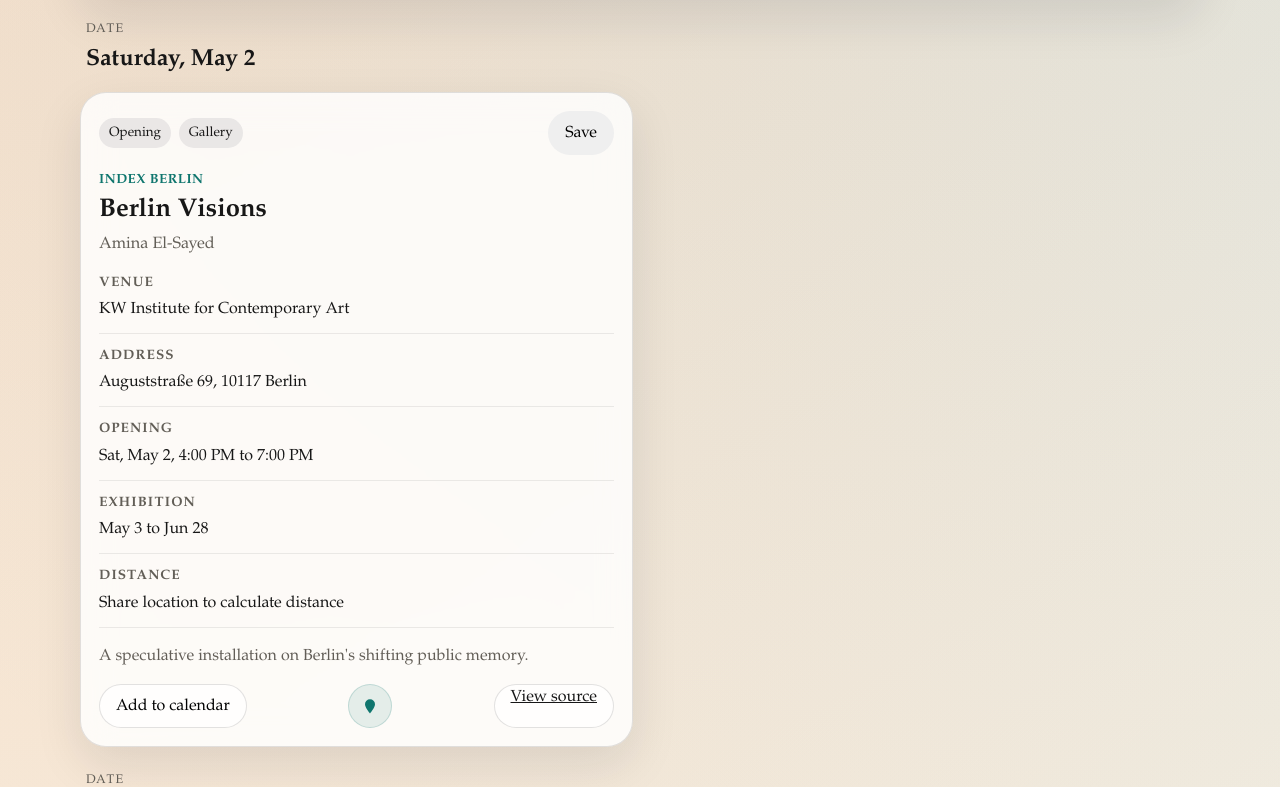
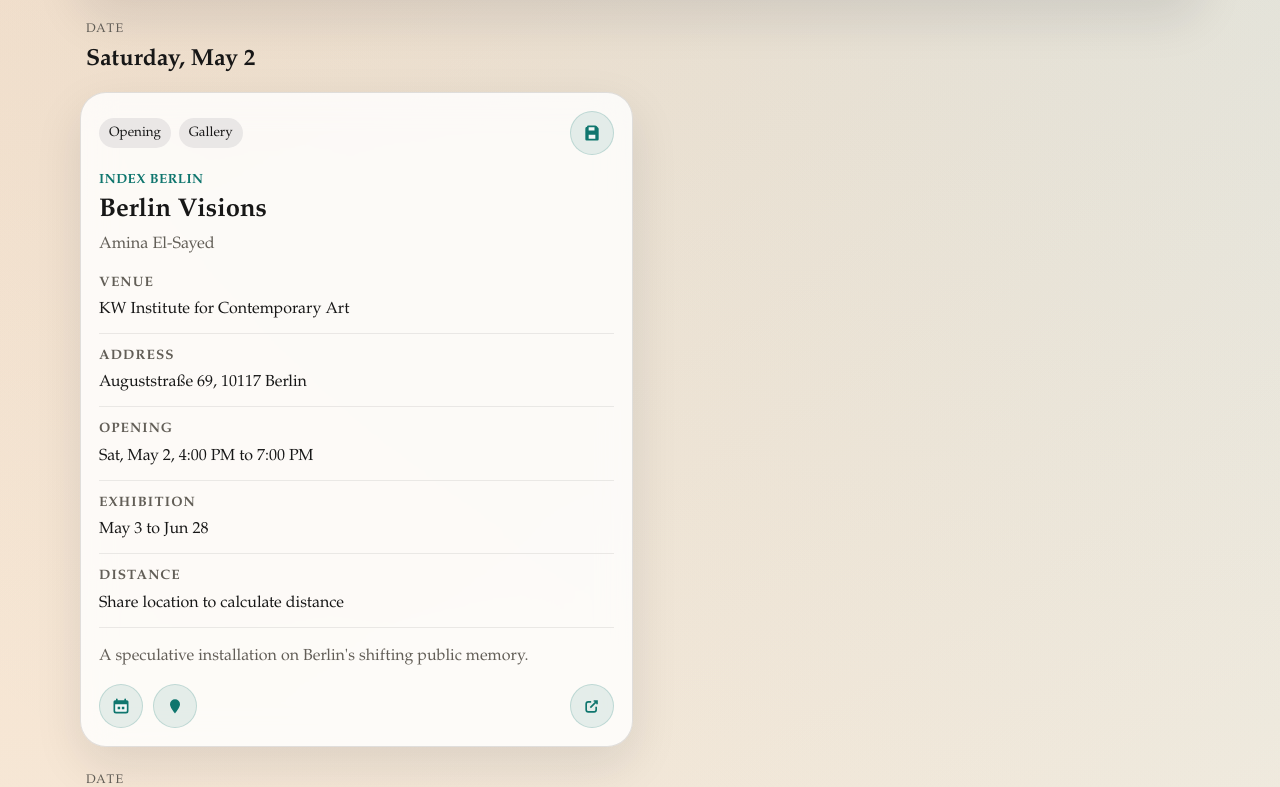
Before and after one commit to stoimen/berlin-art-openings, a React (Vite) app: page / in a window 1280 px wide. Shown: the part 813-1600 px from the top of the page. Built offline with nearby package versions, Linux system fonts and the light colour scheme; no server answers.

Commit message:
Polish event action icon layout

```diff
--- a/src/components/EventCard.tsx
+++ b/src/components/EventCard.tsx
@@ -17,6 +17,7 @@
 
 export function EventCard({ event, locationEnabled, onToggleFavorite }: EventCardProps) {
   const tagList = event.tags?.length ? event.tags : [event.eventType];
+  const favoriteLabel = event.isFavorite ? 'Remove from favorites' : 'Save to favorites';
 
   return (
     <article className="event-card">
@@ -32,11 +33,17 @@
 
         <button
           type="button"
-          className={event.isFavorite ? 'favorite-button active' : 'favorite-button'}
+          className={event.isFavorite ? 'icon-circle-button active' : 'icon-circle-button'}
           aria-pressed={event.isFavorite}
+          aria-label={favoriteLabel}
+          title={favoriteLabel}
           onClick={() => onToggleFavorite(event.id)}
         >
-          {event.isFavorite ? 'Saved' : 'Save'}
+          <svg viewBox="0 0 24 24" aria-hidden="true">
+            <path d="M6 4.5A1.5 1.5 0 0 1 7.5 3h8.4a2.1 2.1 0 0 1 1.48.62l1.99 1.99A2.1 2.1 0 0 1 20 7.1V19.5A1.5 1.5 0 0 1 18.5 21h-13A1.5 1.5 0 0 1 4 19.5v-13A2 2 0 0 1 6 4.5Z" />
+            <path d="M8 5h7v4H8z" fill="var(--surface-strong)" />
+            <path d="M8 14h8v5H8z" fill="var(--surface-strong)" />
+          </svg>
         </button>
       </div>
 
@@ -79,11 +86,21 @@
       </div>
 
       <div className="event-actions">
-        <button type="button" className="ghost-button" onClick={() => downloadEventIcs(event)}>
-          Add to calendar
+        <button
+          type="button"
+          className="icon-circle-button"
+          onClick={() => downloadEventIcs(event)}
+          aria-label="Add to calendar"
+          title="Add to calendar"
+        >
+          <svg viewBox="0 0 24 24" aria-hidden="true">
+            <path d="M7 3a1 1 0 0 1 1 1v1h8V4a1 1 0 1 1 2 0v1h1a2 2 0 0 1 2 2v11a3 3 0 0 1-3 3H6a3 3 0 0 1-3-3V7a2 2 0 0 1 2-2h1V4a1 1 0 0 1 1-1Z" />
+            <path d="M5 10h14v8a1 1 0 0 1-1 1H6a1 1 0 0 1-1-1v-8Z" fill="var(--surface-strong)" />
+            <path d="M8 13h3v3H8zM13 13h3v3h-3z" />
+          </svg>
         </button>
         <a
-          className="map-circle-button"
+          className="icon-circle-button map-circle-button"
           href={buildMapsUrl(event)}
           target="_blank"
           rel="noreferrer"
@@ -95,8 +112,18 @@
             <circle cx="12" cy="10" r="2.5" />
           </svg>
         </a>
-        <a className="ghost-button" href={event.sourceUrl} target="_blank" rel="noreferrer">
-          View source
+        <a
+          className="icon-circle-button source-circle-button"
+          href={event.sourceUrl}
+          target="_blank"
+          rel="noreferrer"
+          aria-label="Open source page in a new tab"
+          title="Open source page"
+        >
+          <svg viewBox="0 0 24 24" aria-hidden="true">
+            <path d="M14 5h5v5h-2V8.41l-6.29 6.3-1.42-1.42 6.3-6.29H14V5Z" />
+            <path d="M6 6h5v2H7.5A1.5 1.5 0 0 0 6 9.5v7A1.5 1.5 0 0 0 7.5 18h7a1.5 1.5 0 0 0 1.5-1.5V13h2v3.5a3.5 3.5 0 0 1-3.5 3.5h-7A3.5 3.5 0 0 1 4 16.5v-7A3.5 3.5 0 0 1 7.5 6H6Z" />
+          </svg>
         </a>
       </div>
     </article>
--- a/src/index.css
+++ b/src/index.css
@@ -241,9 +241,8 @@
 
 .chip-button,
 .ghost-button,
-.map-circle-button,
+.icon-circle-button,
 .primary-button,
-.favorite-button,
 .refresh-button {
   min-height: 44px;
   border-radius: 999px;
@@ -257,9 +256,8 @@
 
 .chip-button:hover,
 .ghost-button:hover,
-.map-circle-button:hover,
+.icon-circle-button:hover,
 .primary-button:hover,
-.favorite-button:hover,
 .refresh-button:hover {
   transform: translateY(-1px);
 }
@@ -270,7 +268,7 @@
   border-color: var(--line);
 }
 
-.map-circle-button {
+.icon-circle-button {
   display: inline-grid;
   place-items: center;
   width: 44px;
@@ -282,10 +280,20 @@
   color: var(--accent-cool);
 }
 
-.map-circle-button svg {
+.icon-circle-button svg {
   width: 20px;
   height: 20px;
   fill: currentColor;
+}
+
+.icon-circle-button.active {
+  background: var(--accent-warm);
+  border-color: rgba(138, 60, 2, 0.22);
+  color: white;
+}
+
+.source-circle-button {
+  margin-left: auto;
 }
 
 .chip-button.active,
@@ -298,11 +306,6 @@
 .primary-button,
 .refresh-button {
   justify-self: start;
-}
-
-.favorite-button.active {
-  background: var(--accent-warm);
-  color: white;
 }
 
 .event-groups {
@@ -332,10 +335,14 @@
 .event-card-header,
 .event-actions {
   display: flex;
-  justify-content: space-between;
+  justify-content: flex-start;
   align-items: center;
   gap: 10px;
   flex-wrap: wrap;
+}
+
+.event-card-header {
+  justify-content: space-between;
 }
 
 .event-card-body {
```
